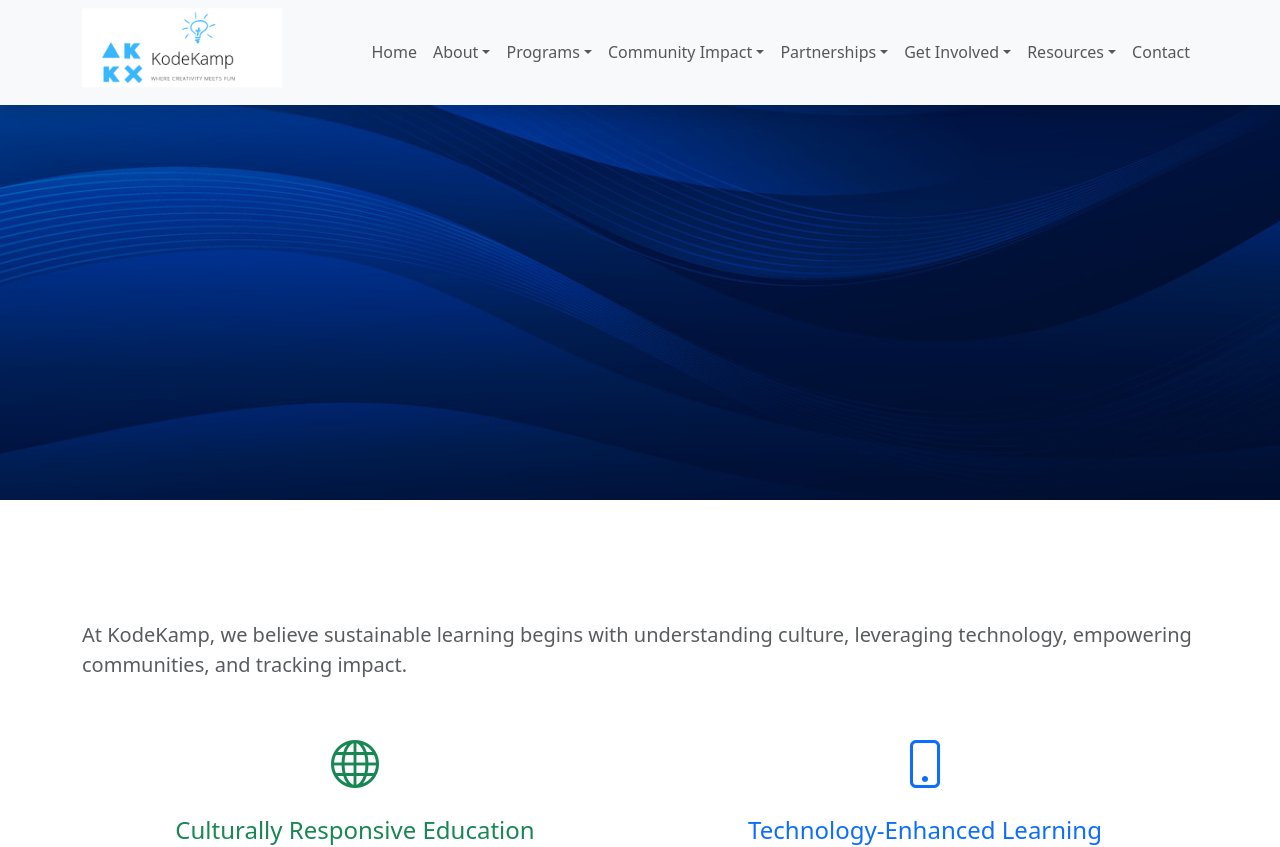
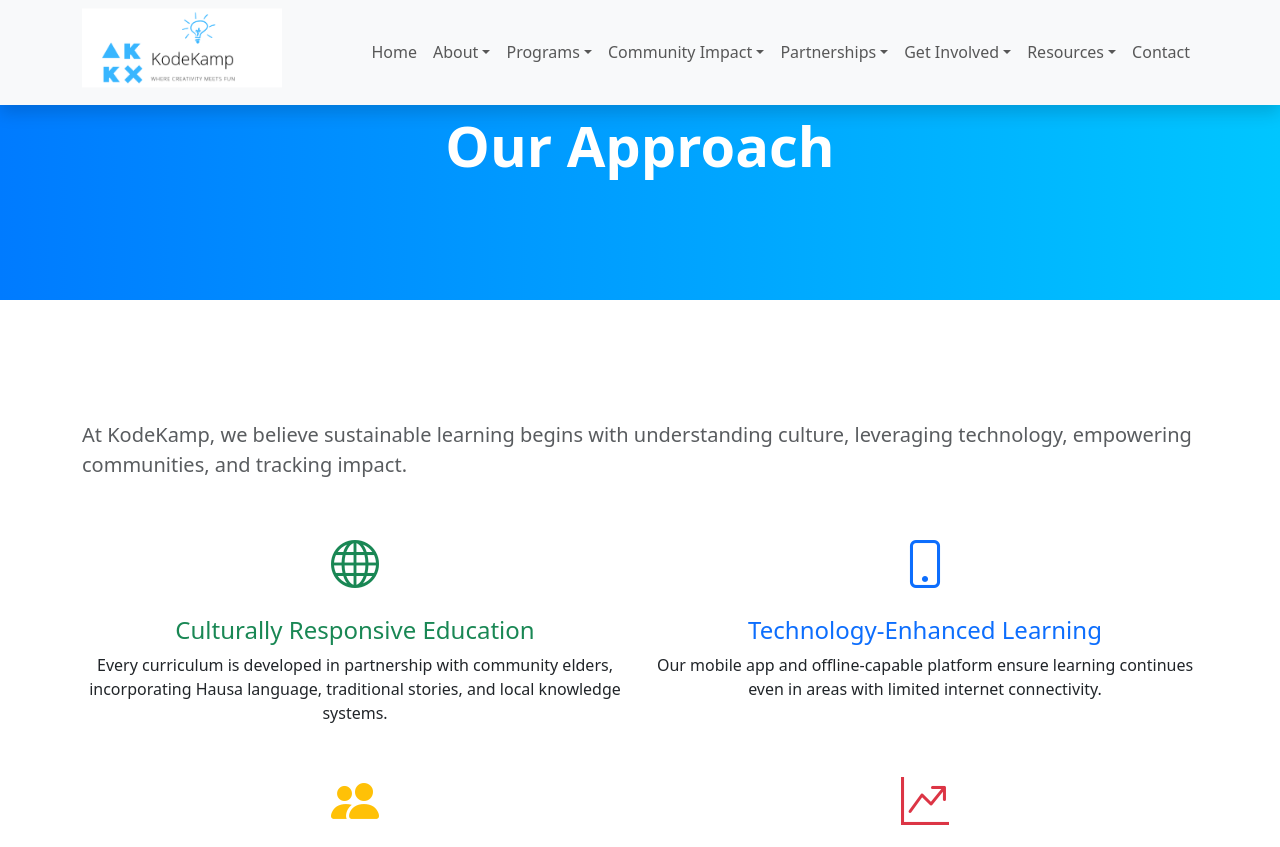
Before and after one commit to FarukmAliyu/Kodekampinitiative, a React (Create React App) app: page /our-approach in a window 1280 px wide. Shown: the top 847 px of the page. Built offline with nearby package versions, Linux system fonts and the light colour scheme.

Commit message:
Update Our Approach.js

```diff
--- a/src/pages/Our Approach.js
+++ b/src/pages/Our Approach.js
@@ -1,14 +1,20 @@
+
 import React from 'react';
 import 'bootstrap-icons/font/bootstrap-icons.css';
 import '../App.css'; // Ensure it includes .about-header-image-container styling
-import headerImage from '../assets/blue.jpg';
 
 export default function OurApproach() {
   return (
     <div>
-      {/* Header Image Section */}
-      <div className="about-header-image-container position-relative">
-        <img src={headerImage} alt="Our Approach Header" className="img-fluid w-100" />
+      {/* Header Section */}
+      <div
+        className="about-header-image-container position-relative d-flex align-items-center justify-content-center"
+        style={{
+          height: "300px",
+          background: "linear-gradient(to right, #007bff, #00c6ff)",
+        }}
+      >
+        <h1 className="text-white fw-bold display-4">Our Approach</h1>
       </div>
 
       {/* Main Content Section */}
```
